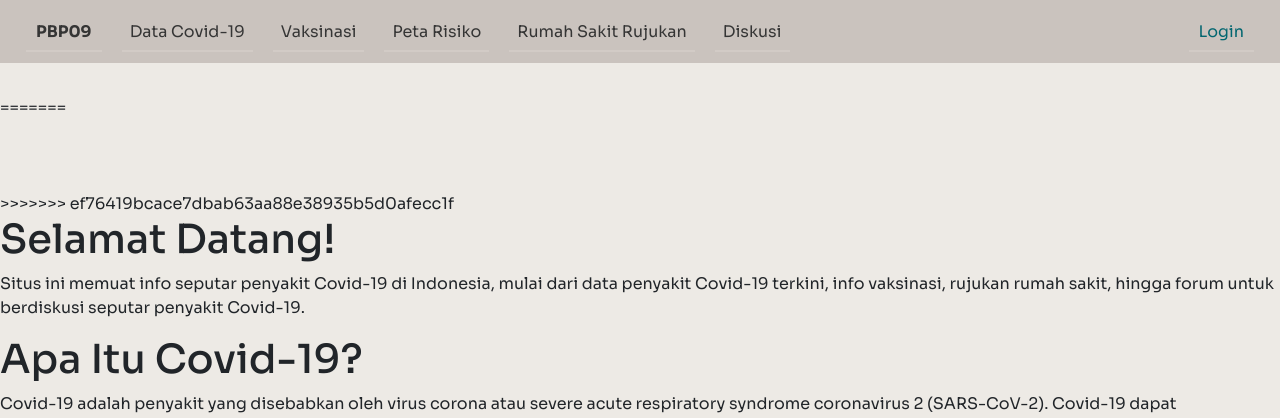
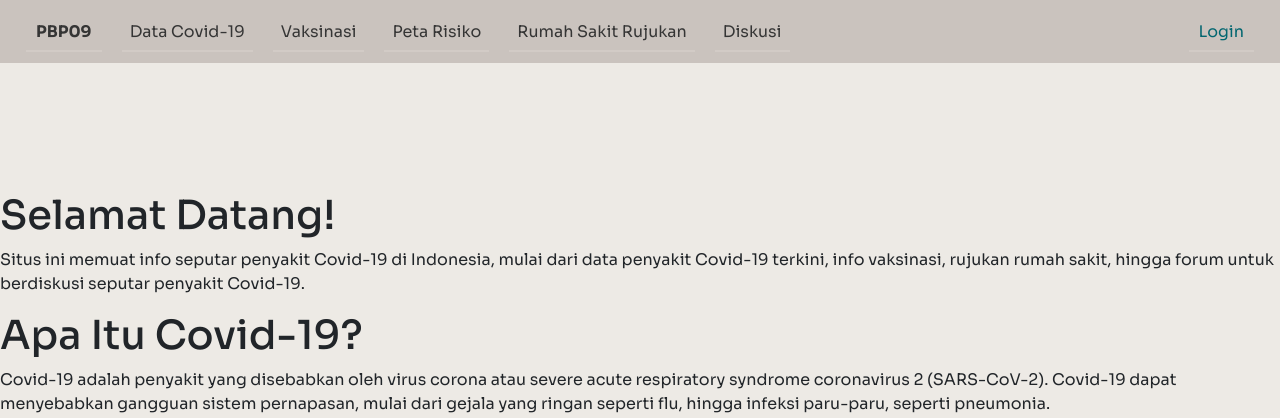
Before and after one commit to anindyassrys/dataCovid-website, a Django app: page / in a window 1280 px wide. Shown: the top 418 px of the page. Run offline with Django 3.2, Linux system fonts and the light colour scheme; some libraries are stand-ins or nearby versions.

Commit message:
benerin yang salah

```diff
--- a/Home/templates/Home.html
+++ b/Home/templates/Home.html
@@ -9,30 +9,15 @@
 <link href="https://cdn.jsdelivr.net/npm/bootstrap@5.1.3/dist/css/bootstrap.min.css" rel="stylesheet" integrity="sha384-1BmE4kWBq78iYhFldvKuhfTAU6auU8tT94WrHftjDbrCEXSU1oBoqyl2QvZ6jIW3" crossorigin="anonymous">
 <!-- bootstraps js -->
 <script src="https://cdn.jsdelivr.net/npm/bootstrap@5.0.2/dist/js/bootstrap.bundle.min.js" integrity="sha384-MrcW6ZMFYlzcLA8Nl+NtUVF0sA7MsXsP1UyJoMp4YLEuNSfAP+JcXn/tWtIaxVXM" crossorigin="anonymous"></script>
-<link rel="stylesheet" href="{% static '../css/style.css' %}">
+<link rel="stylesheet" href="{% static 'style.css' %}">
 {% endblock css %}
 {% block title %}
 Home
 {% endblock title %}
 {% block content %}
-<<<<<<< HEAD
-        <br><br><br><br>
-=======
-<!DOCTYPE html>
-<html>
-    <head>
-      <title>Home</title>
-        <meta charset="UTF-8" />
-        <meta name="viewport" content="width=device-width, initial-scale=1.0"/>
-        <!-- bootstraps css -->
-        <link href="https://cdn.jsdelivr.net/npm/bootstrap@5.1.3/dist/css/bootstrap.min.css" rel="stylesheet" integrity="sha384-1BmE4kWBq78iYhFldvKuhfTAU6auU8tT94WrHftjDbrCEXSU1oBoqyl2QvZ6jIW3" crossorigin="anonymous">
-        <!-- bootsrtaps js -->
-        <script src="https://cdn.jsdelivr.net/npm/bootstrap@5.0.2/dist/js/bootstrap.bundle.min.js" integrity="sha384-MrcW6ZMFYlzcLA8Nl+NtUVF0sA7MsXsP1UyJoMp4YLEuNSfAP+JcXn/tWtIaxVXM" crossorigin="anonymous"></script>
-        <link rel="stylesheet" href="{% static '../css/style.css' %}">
-    </head>
+    <br><br><br><br>
     <body>
         <br><br><br><br>
->>>>>>> ef76419bcace7dbab63aa88e38935b5d0afecc1f
         <h1>Selamat Datang!</h1>
         <p>Situs ini memuat info seputar penyakit Covid-19 di Indonesia, mulai dari data penyakit Covid-19 terkini, info vaksinasi, rujukan rumah sakit, hingga forum untuk berdiskusi seputar penyakit Covid-19.</p>
 
```
